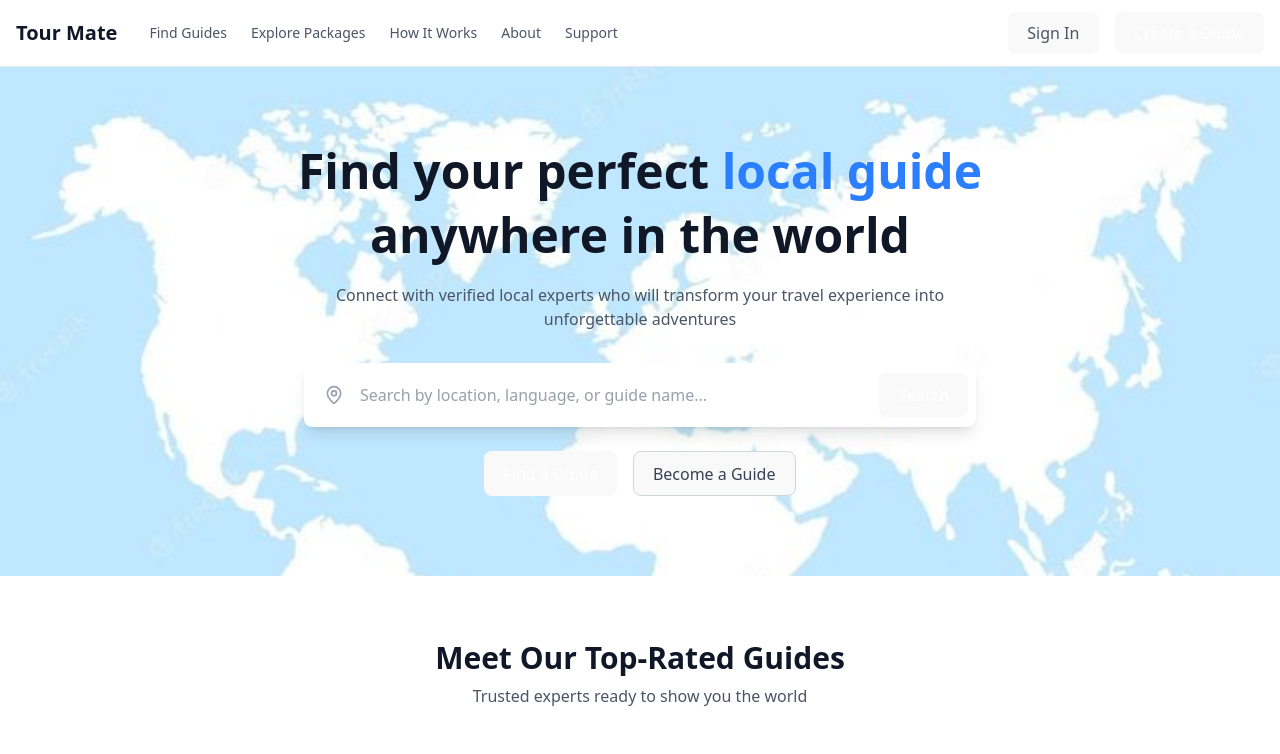
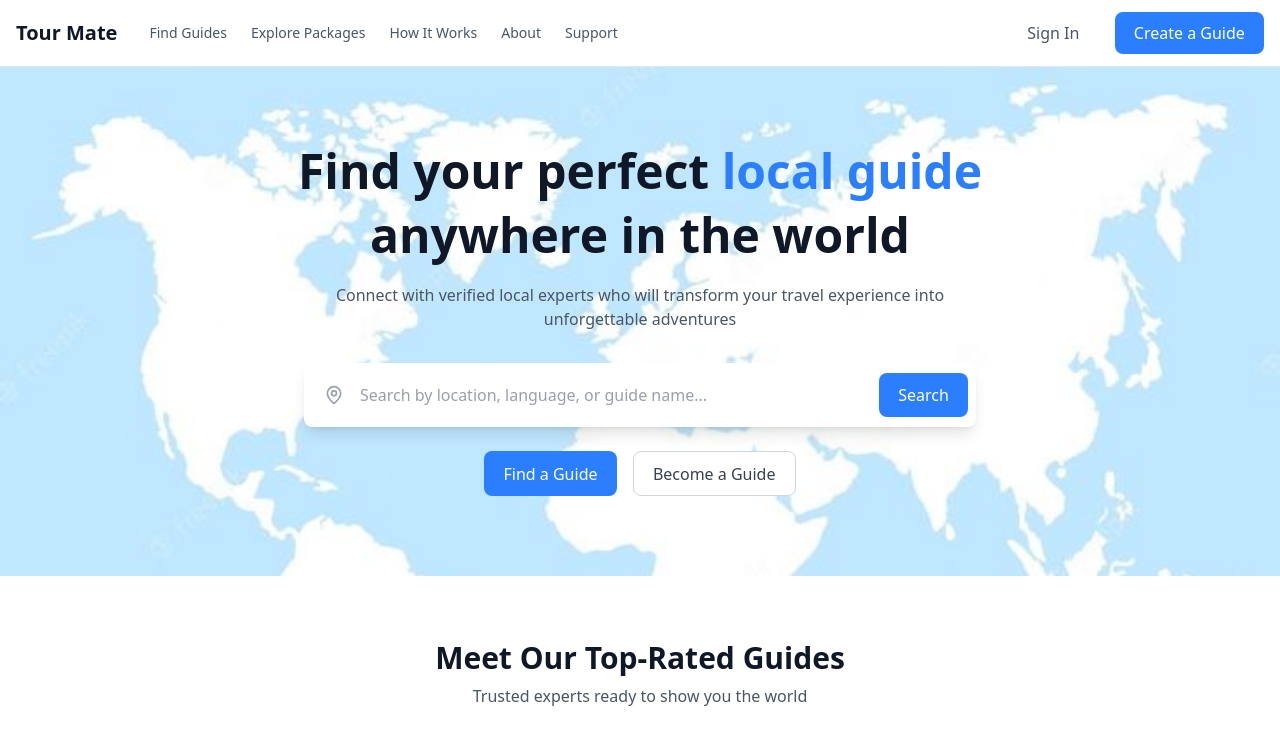
Before and after one commit to Ryuklyn/Tourmate_Frontend, a React (Vite) app in the folder Tourmate/: page / in a window 1280 px wide. Shown: the top 754 px of the page. Built offline with nearby package versions, Linux system fonts and the light colour scheme; grey boxes are pictures that could not be loaded.

Commit message:
button css universal

```diff
--- a/Tourmate/src/index.css
+++ b/Tourmate/src/index.css
@@ -68,7 +68,10 @@ button {
   a:hover {
     color: #747bff;
   }
-  button {
+  /* button {
+    background-color: #f9f9f9;
+  } */
+  .default-button {
     background-color: #f9f9f9;
   }
 }
```
Also changed, not shown: Tourmate/src/components/Dashboard/HeroSection.jsx (+0 -7 lines).
